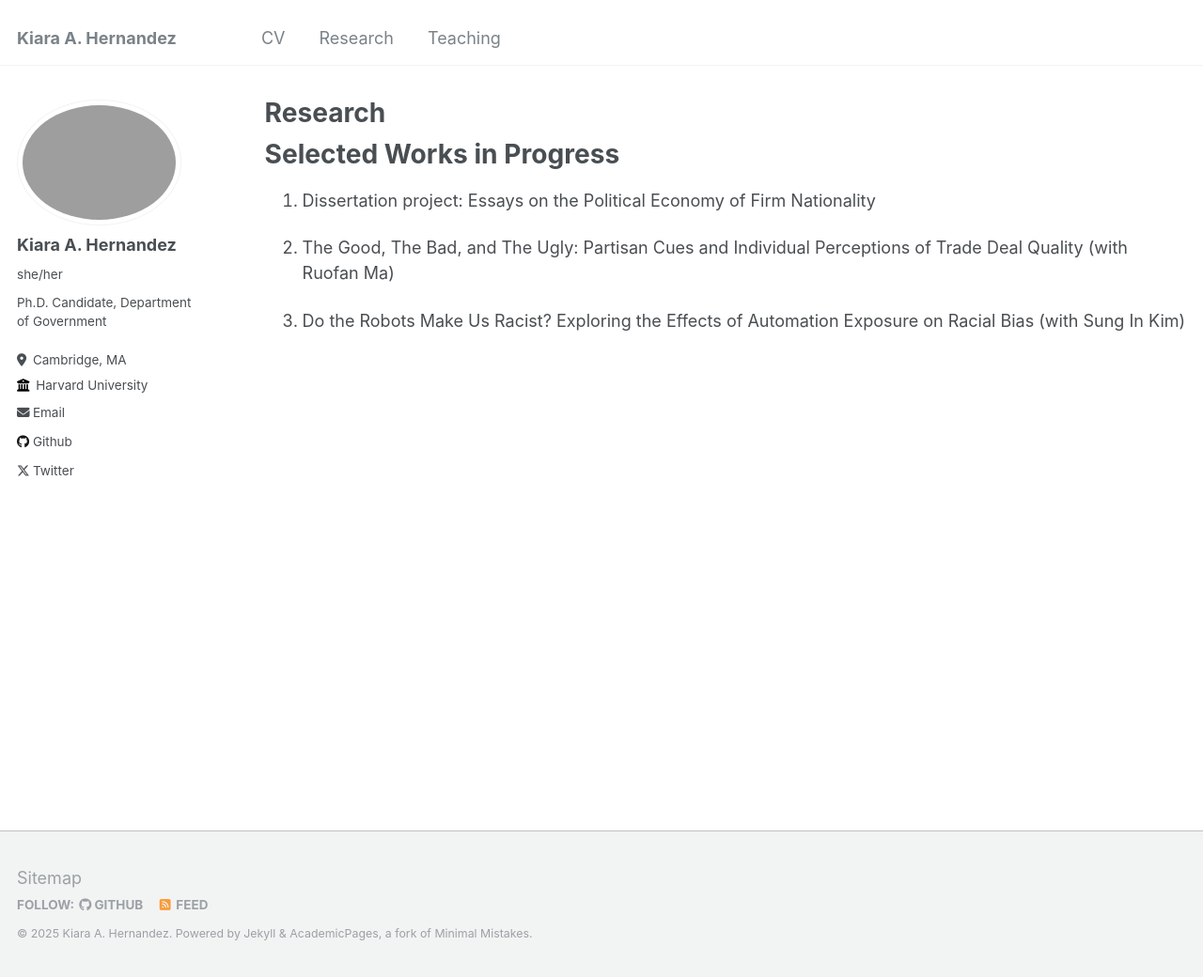
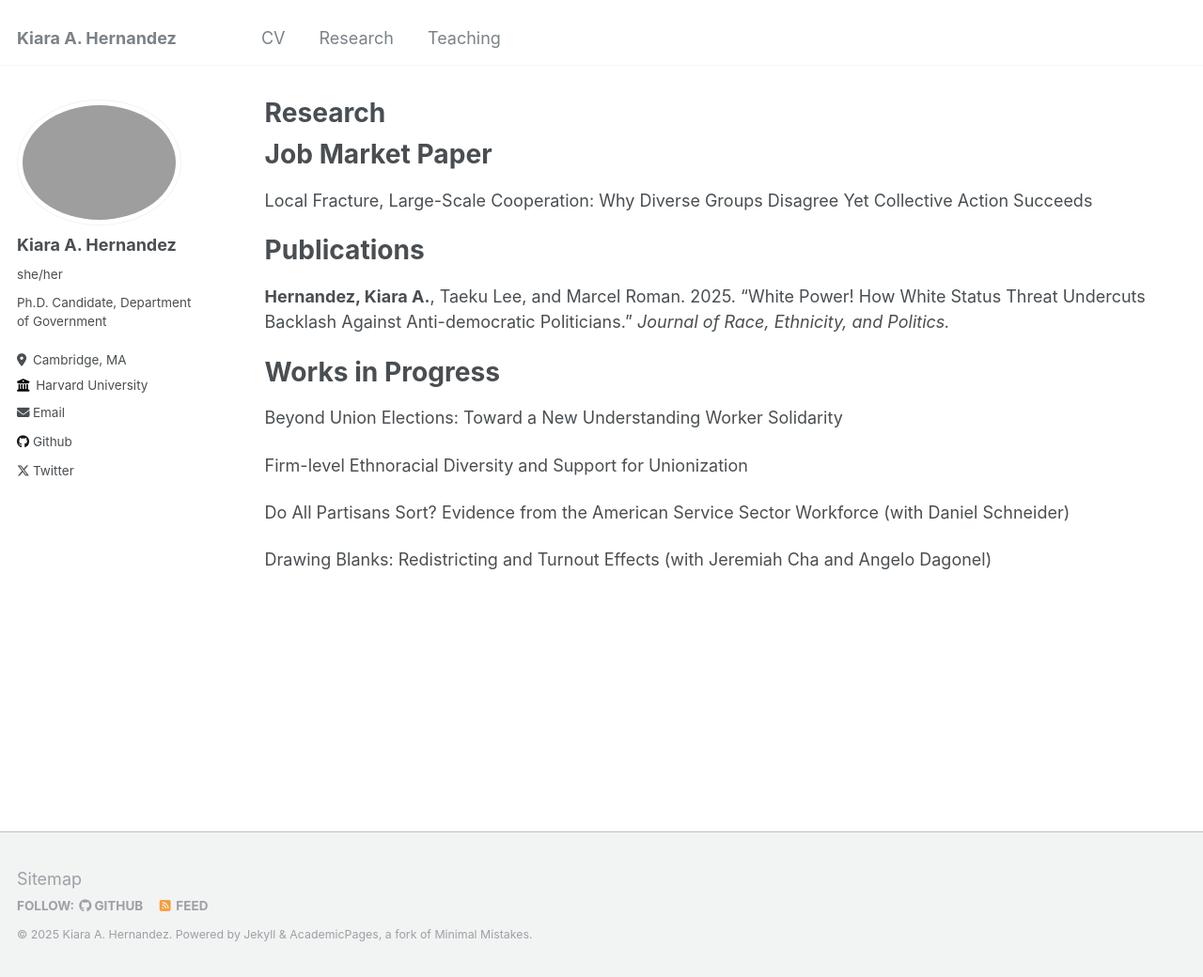
Before and after one commit to kiarahernandezm/kiaraahernandez, a Jekyll site: the page built from _pages/research.md, in a window 1280 px wide and 1040 px high. Shown: the whole window at 94% size. Built offline with Jekyll 4.4.1, drawn with Linux system fonts in a browser that asks for light colours.

Commit message:
Update research.md

```diff
--- a/_pages/research.md
+++ b/_pages/research.md
@@ -5,10 +5,20 @@ permalink: /research/
 author_profile: true
 ---
 
-# Selected Works in Progress
+# Job Market Paper
 
-1. Dissertation project: Essays on the Political Economy of Firm Nationality
+Local Fracture, Large-Scale Cooperation: Why Diverse Groups Disagree Yet Collective Action Succeeds
 
-2. The Good, The Bad, and The Ugly: Partisan Cues and Individual Perceptions of Trade Deal Quality (with Ruofan Ma)
+# Publications
 
-3. Do the Robots Make Us Racist? Exploring the Effects of Automation Exposure on Racial Bias (with Sung In Kim)
+**Hernandez, Kiara A.**, Taeku Lee, and Marcel Roman. 2025. "White Power! How White Status Threat Undercuts Backlash Against Anti-democratic Politicians." _Journal of Race, Ethnicity, and Politics._
+
+# Works in Progress
+
+Beyond Union Elections: Toward a New Understanding Worker Solidarity
+
+Firm-level Ethnoracial Diversity and Support for Unionization
+
+Do All Partisans Sort? Evidence from the American Service Sector Workforce (with Daniel Schneider)
+
+Drawing Blanks: Redistricting and Turnout Effects (with Jeremiah Cha and Angelo Dagonel)
```
